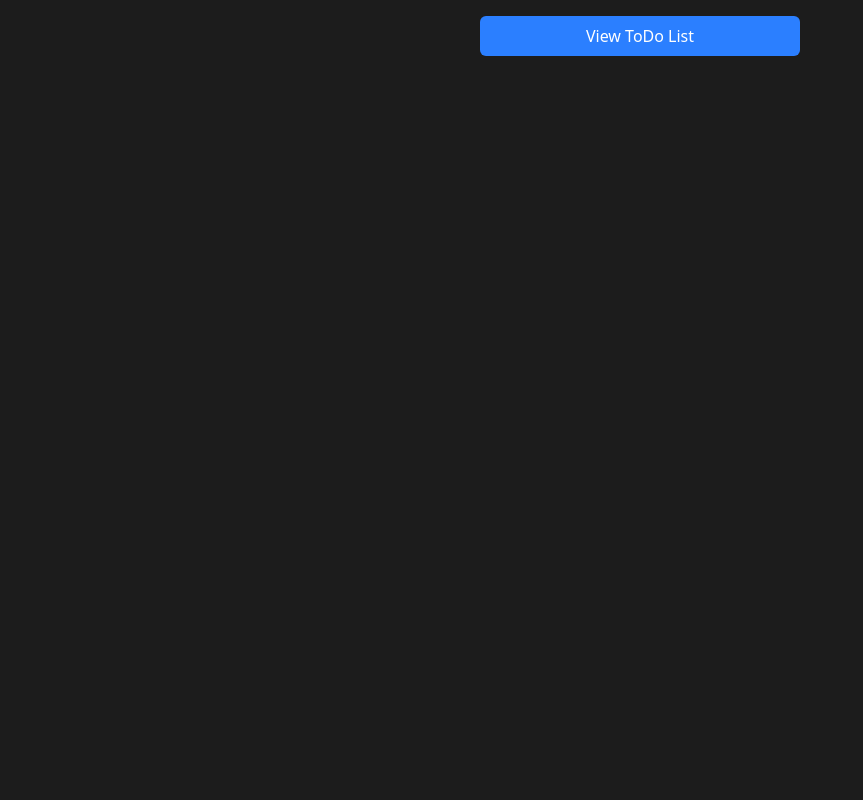
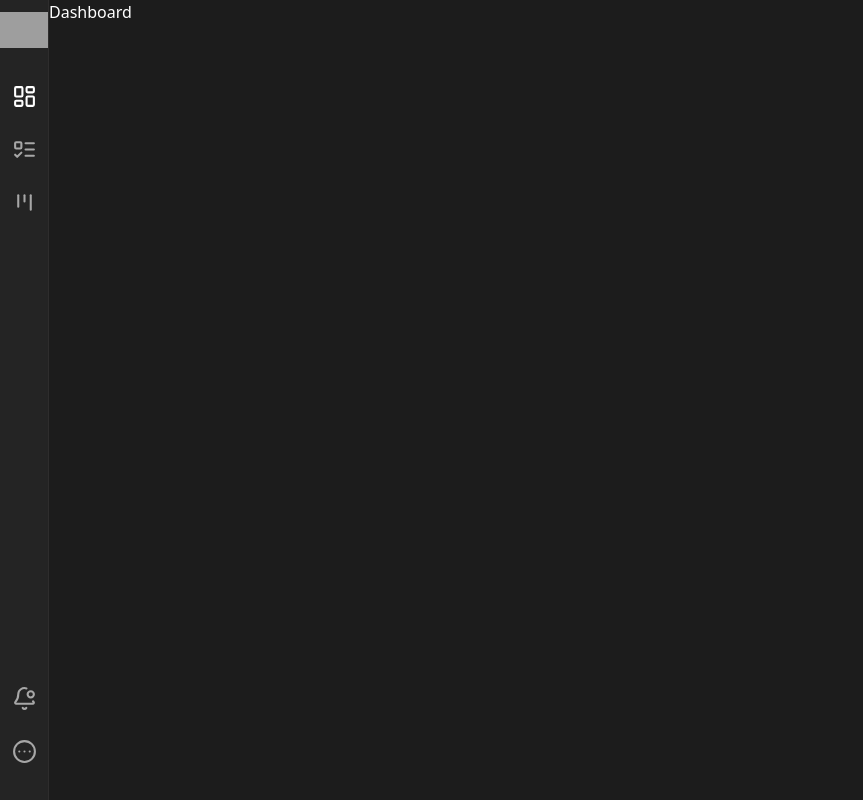
Before and after one commit to HammadAli132/Scrumban-Management-System, a React (Vite) app in the folder Frontend/: page / in a window 1280 px wide. Shown: the whole page, without its empty margins (0-863 px from the left). Built offline with nearby package versions, Linux system fonts and the light colour scheme; grey boxes are pictures that could not be loaded.

Commit message:
Navigation Bar Links added

```diff
--- a/Frontend/src/App.jsx
+++ b/Frontend/src/App.jsx
@@ -1,10 +1,11 @@
 import { Outlet } from "react-router-dom";
-import ToDoSidebar from "./components/todo_list/ToDoSidebar";
+import NavigationBar from "./components/NavigationBar";
 
 export default function App() {
     return (
-      <>
-        <Outlet />
-      </>
+      <div className="flex lg:flex-row w-full h-full">
+          <NavigationBar />
+          <Outlet />
+      </div>
     );
 }
--- a/Frontend/src/components/NavigationBar.jsx
+++ b/Frontend/src/components/NavigationBar.jsx
@@ -1,6 +1,7 @@
 import React from 'react';
 import avatar from '../assets/avatar-659651_640.png'
 import { BellDot, CircleEllipsis, Kanban, LayoutDashboard, ListTodo } from 'lucide-react';
+import { Link } from 'react-router-dom';
 
 const Icons = [
     LayoutDashboard,
@@ -21,15 +22,17 @@ export default function NavigationBar() {
                 <div className="h-12 w-12 rounded-full cursor-pointer">
                     <img src={avatar} alt="PP" />
                 </div>
-                {Icons.slice(0,3).map((Icon, index) => (
-                    <div key={index} className="cursor-pointer hover:bg-[#2f2f2f] rounded-lg p-1">
-                        <Icon
-                            size={25}
-                            color={activeIcon === index ? '#fff' : '#a7a7a7'}
-                            onClick={() => setActiveIcon(index)}
-                        />
-                    </div>
+                {Icons.slice(0, 3).map((Icon, index) => (
+                    <Link
+                        key={index}
+                        to={index === 0 ? '/' : index === 1 ? '/to-do-list' : '/kanban-board'}
+                        className="cursor-pointer hover:bg-[#2f2f2f] rounded-lg p-1 flex items-center justify-center"
+                        onClick={() => setActiveIcon(index)}
+                    >
+                        <Icon size={25} color={activeIcon === index ? '#fff' : '#a7a7a7'} />
+                    </Link>
                 ))}
+
             </div>
 
             {/* Bottom group => Notification Icon, More Icon */}
@@ -43,6 +46,16 @@ export default function NavigationBar() {
                         />
                     </div>
                 ))}
+                {/* {Icons.slice(3).map((Icon, index) => (
+                    <Link
+                        key={index}
+                        to={index === 0 ? '/notifications' : '/about-us'} // Change these paths as needed
+                        className="cursor-pointer hover:bg-[#2f2f2f] rounded-lg p-1 flex items-center justify-center"
+                        onClick={() => setActiveIcon(index + 3)}
+                    >
+                        <Icon size={25} color={activeIcon === (index + 3) ? '#fff' : '#a7a7a7'} />
+                    </Link>
+                ))} */}
             </div>
         </div>
     )
--- a/Frontend/src/pages/Dashboard.jsx
+++ b/Frontend/src/pages/Dashboard.jsx
@@ -1,13 +1,7 @@
-import { Link } from 'react-router-dom';
-
 export default function Dashboard() {
     return (
         <div>
-            <Link to="/to-do-list"
-                className="block p-2 bg-blue-500 text-white text-center w-1/4 mx-auto mt-4 rounded-md"
-            >
-                View ToDo List
-            </Link>
+            Dashboard
         </div>
     )
 }
--- a/Frontend/src/pages/ToDo.jsx
+++ b/Frontend/src/pages/ToDo.jsx
@@ -1,10 +1,8 @@
-import NavigationBar from "../components/NavigationBar";
 import ToDoSidebar from "../components/todo_list/ToDoSidebar";
 
 export default function ToDo() {
     return (
         <div className="flex flex-row w-full h-full">
-            <NavigationBar />
             <ToDoSidebar />
         </div>
     )
--- a/Frontend/src/routes/routes.jsx
+++ b/Frontend/src/routes/routes.jsx
@@ -20,6 +20,10 @@ const routes = [
                 path: "/to-do-list",
                 element: <ToDo />,
             },
+            {
+                path: "/kanban-board",
+                element: <ToDo />,
+            },
         ],
     },
 ];
```
